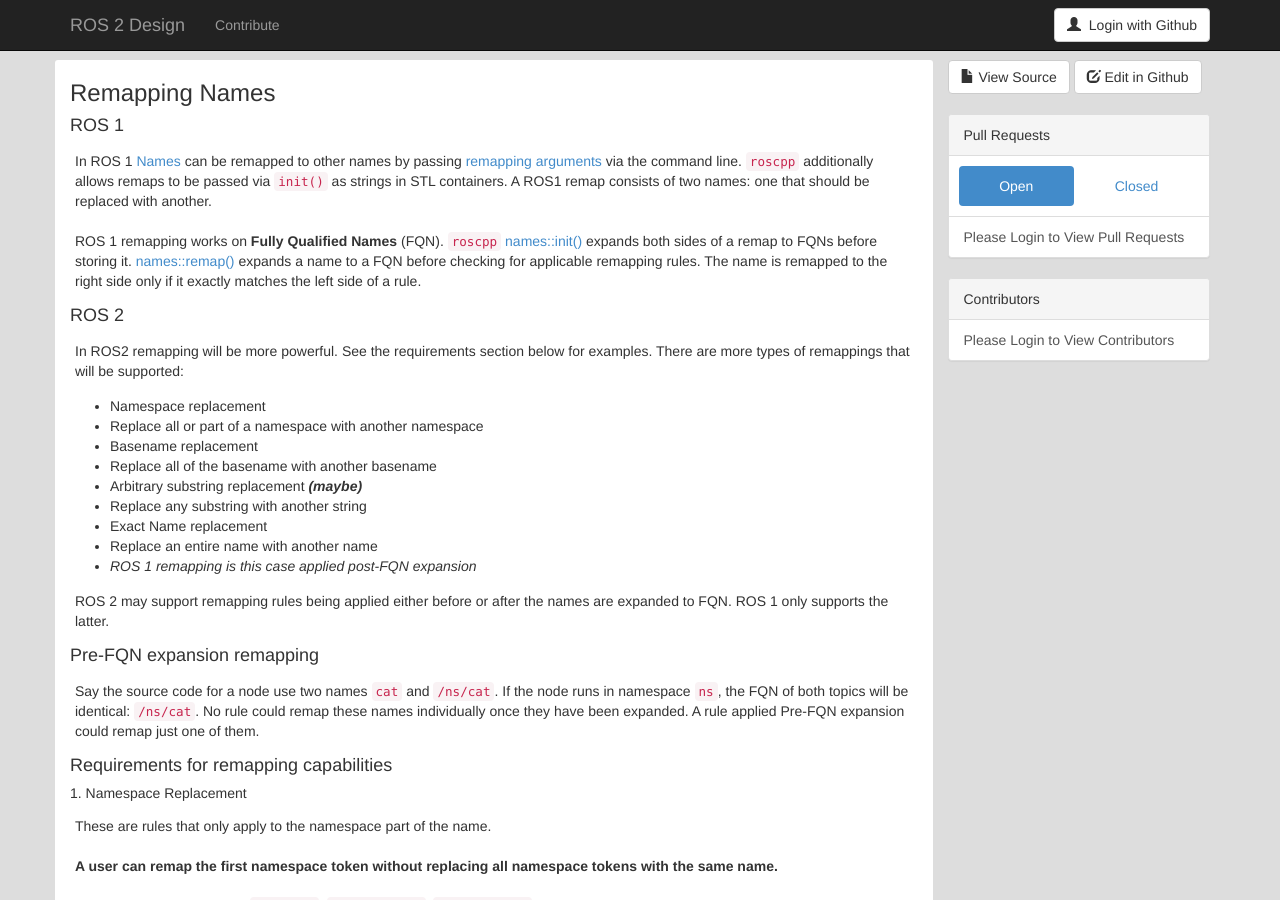
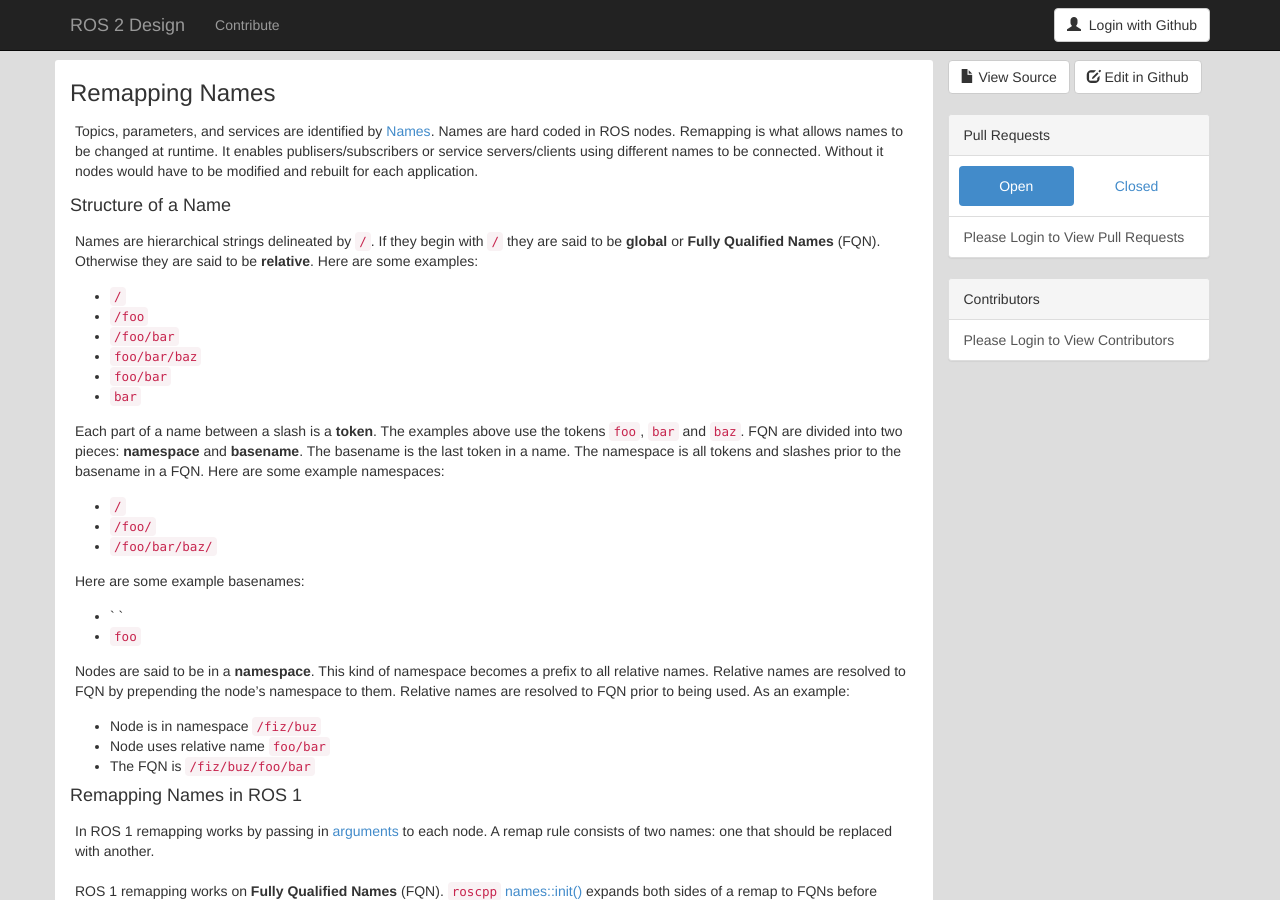
Before and after one commit to ros2/design, a Jekyll site: the page built from articles/remapping.md, in a window 1280 px wide and 900 px high. Built offline with Jekyll 4.4.1, drawn with Linux system fonts in a browser that asks for light colours; nearby versions of some CDN libraries; our own code applies the rules of GitHub Pages for plain Markdown files.

Commit message:
Started refactor of remapping article

```diff
--- a/articles/remapping.md
+++ b/articles/remapping.md
@@ -1,8 +1,55 @@
 ### Remapping Names
-#### ROS 1
-In ROS 1 [Names](http://wiki.ros.org/Names) can be remapped to other names by passing [remapping arguments](http://wiki.ros.org/Remapping%20Arguments) via the command line.
-`roscpp` additionally allows remaps to be passed via `init()` as strings in STL containers.
-A ROS1 remap consists of two names: one that should be replaced with another.
+
+Topics, parameters, and services are identified by [Names](http://wiki.ros.org/Names).
+Names are hard coded in ROS nodes.
+Remapping is what allows names to be changed at runtime.
+It enables publisers/subscribers or service servers/clients using different names to be connected.
+Without it nodes would have to be modified and rebuilt for each application.
+
+#### Structure of a Name
+
+Names are hierarchical strings delineated by `/`.
+If they begin with `/` they are said to be **global** or **Fully Qualified Names** (FQN).
+Otherwise they are said to be **relative**.
+Here are some examples:
+
+- `/`
+- `/foo`
+- `/foo/bar`
+- `foo/bar/baz`
+- `foo/bar`
+- `bar`
+
+Each part of a name between a slash is a **token**.
+The examples above use the tokens `foo`, `bar` and `baz`.
+FQN are divided into two pieces: **namespace** and **basename**.
+The basename is the last token in a name.
+The namespace is all tokens and slashes prior to the basename in a FQN.
+Here are some example namespaces:
+
+- `/`
+- `/foo/`
+- `/foo/bar/baz/`
+
+Here are some example basenames:
+
+- ` `
+- `foo`
+
+Nodes are said to be in a **namespace**.
+This kind of namespace becomes a prefix to all relative names.
+Relative names are resolved to FQN by prepending the node's namespace to them.
+Relative names are resolved to FQN prior to being used.
+As an example:
+
+- Node is in namespace `/fiz/buz`
+- Node uses relative name `foo/bar`
+- The FQN is `/fiz/buz/foo/bar`
+
+
+#### Remapping Names in ROS 1
+In ROS 1 remapping works by passing in [arguments](http://wiki.ros.org/Remapping%20Arguments) to each node.
+A remap rule consists of two names: one that should be replaced with another.
 
 ROS 1 remapping works on **Fully Qualified Names** (FQN).
 `roscpp` [names::init()](http://docs.ros.org/api/roscpp/html/namespaceros_1_1names.html#a377ff8fede7b95398fd5d1c5cd49246b) expands both sides of a remap to FQNs before storing it.
```
